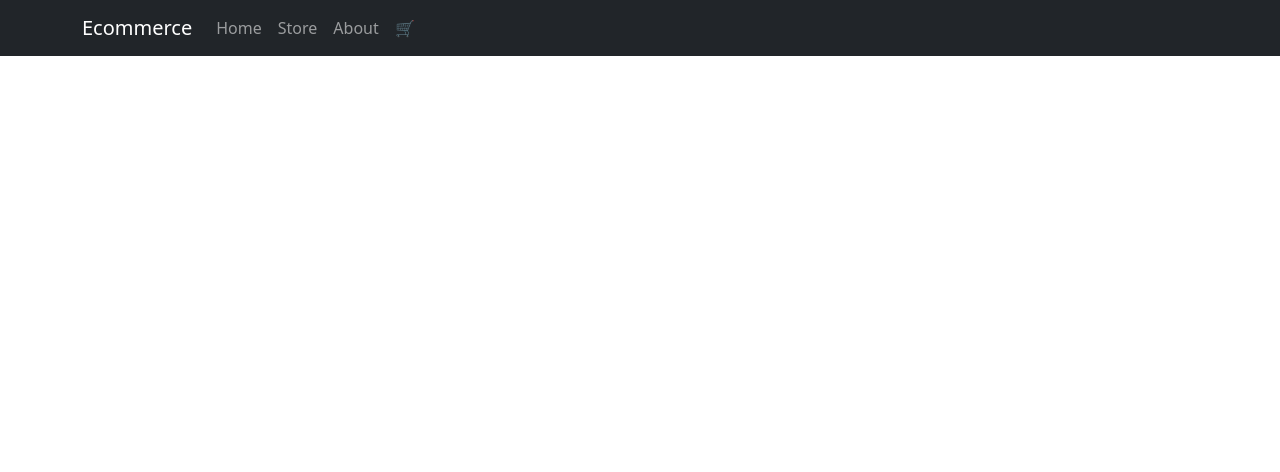
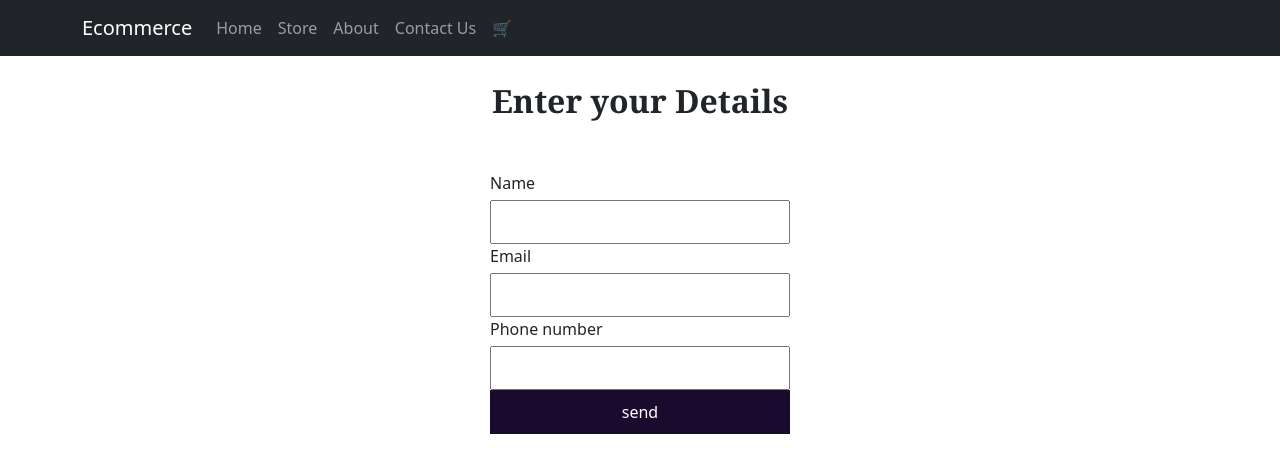
Before and after one commit to Shresthikashyap/E-commerce, a React (Create React App) app: page /ContactUs in a window 1280 px wide. Shown: the top 472 px of the page. Built offline with nearby package versions, Linux system fonts and the light colour scheme.

Commit message:
contact us

```diff
--- a/src/App.js
+++ b/src/App.js
@@ -4,6 +4,7 @@ import Navbar from './components/Navbar';
 import Home from './components/Home/Home';
 import Store from './components/Products/Products';
 import About from './components/About/About';
+import ContactUs from './components/ContactUs/ContactUs';
 import Cart from './components/Cart/Cart';
 import CartProvider from './store/CartProvider';
 
@@ -16,6 +17,7 @@ const App = () => {
         <Route path="/home" element={<Home />} />
         <Route path="/store" element={<Store />} />
         <Route path="/about" element={<About />} />
+        <Route path="/ContactUs" element={<ContactUs/>}/>
         <Route path="/cart" element={<Cart />} />
       </Routes>
     </Router>
--- /dev/null
+++ b/src/components/ContactUs/ContactUs.js
@@ -0,0 +1,64 @@
+import {useState} from 'react';
+import classes from './ContactUs.module.css'
+
+const ContactUsForm = () => {
+
+    const [setName,updateSetName] = useState('');
+    const [setEmail,updateSetEmail] = useState('');
+    const [setPhonenumber,updateSetPhonenumber] = useState('');
+
+    const updateNameHandler = (event) =>{
+        updateSetName(event.target.value);
+    }
+
+    const updateEmailHandler = (event) =>{
+        updateSetEmail(event.target.value);
+    }
+
+    const updatePhonenumberHandler = (event) =>{
+        updateSetPhonenumber(event.target.value);
+    }
+
+    const formSubmitHandler = async(event) =>{
+        event.preventDefault();
+
+        const userData ={
+            name:setName,
+            email:setEmail,
+            phonenumber:setPhonenumber
+        }
+
+        const response = await fetch('https://react-f984f-default-rtdb.firebaseio.com/movies.json',{
+            method:'POST',
+            body: JSON.stringify(userData),
+            headers:{
+              'Content-Type':'application/json'
+            }
+        });
+
+        const data = await response.json();
+        console.log('post ',data);
+        alert('data send successfully')
+
+        updateSetName('');
+        updateSetEmail('');
+        updateSetPhonenumber('');
+    }
+
+    return(
+        <div className={classes.form}>
+            <h2>Enter your Details</h2>
+            <form onSubmit={formSubmitHandler}>
+                <label>Name</label>
+                <input type="text" value={setName} onChange={updateNameHandler}/>
+                <label>Email</label>
+                <input type="email" value={setEmail} onChange={updateEmailHandler}/>
+                <label>Phone number</label>
+                <input type="phonenumber" value={setPhonenumber} onChange={updatePhonenumberHandler}/>
+                <button>send</button>
+            </form>
+        </div>
+    )
+}
+
+export default ContactUsForm;
--- /dev/null
+++ b/src/components/ContactUs/ContactUs.module.css
@@ -0,0 +1,32 @@
+.form h2{
+    font-size: 2rem;
+    font-family:Cambria, Cochin, Georgia, Times, 'Times New Roman', serif;
+    font-weight: 700;
+    margin-top: 0;
+    text-align: center;
+    padding-top: 2%;
+  }
+
+  form {
+    display: flex;
+    flex-direction:column;
+    max-width: 300px;
+    margin:4% auto;
+  }
+
+  label {
+    margin-bottom: 5px;
+  }
+
+  input {
+    margin-bottom: 10px;
+    padding: 8px;
+  }
+
+  button {
+    background-color: #190a2e;
+    color: white;
+    border: none;
+    padding: 10px;
+    cursor: pointer;
+  }
--- a/src/components/Navbar.js
+++ b/src/components/Navbar.js
@@ -18,6 +18,9 @@ const YourNavbarComponent = () => {
             <Nav.Link as={Link} to="/about">
               About
             </Nav.Link>
+            <Nav.Link as={Link} to="/contactus">
+              Contact Us
+            </Nav.Link>
             <Nav.Link as={Link} to="/cart">
             🛒
             </Nav.Link>
```
